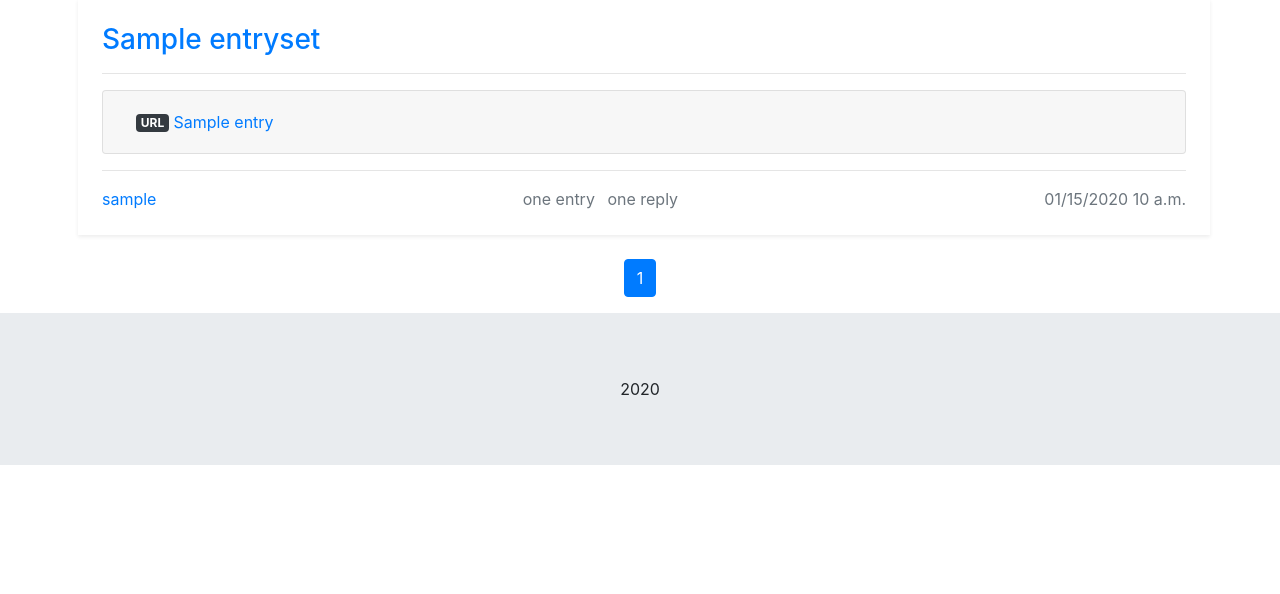
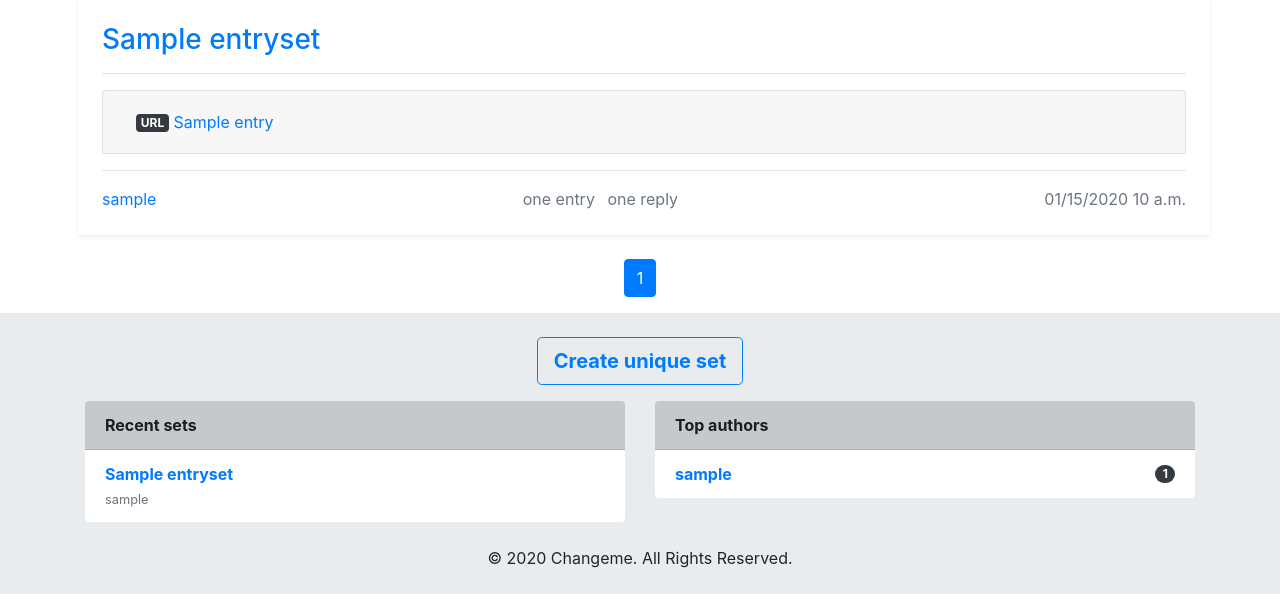
Before and after one commit to spell7788/linkysets, a Django app: page / in a window 1280 px wide. Shown: the part 397-991 px from the top of the page. Before the commit the page ends 862 px from the top, so only its background shows below. Run offline with Django 3.2, Linux system fonts and the light colour scheme; tables that the repository leaves empty hold one stand-in row (values such as "Sample post"); parts of the project's set-up code (start-up, migrations or seed data) failed here and were passed over; some libraries are stand-ins or nearby versions.

Commit message:
:lipstick: Footer html, styles, ratings

```diff
--- a/config/settings/base.py
+++ b/config/settings/base.py
@@ -1,3 +1,4 @@
+# flake8: noqa: E800
 """
 Django settings for polemicflow project.
 
@@ -72,6 +73,7 @@ TEMPLATES = [
                 "django.contrib.messages.context_processors.messages",
                 "polemicflow.users.context_processors.login",
                 "polemicflow.entries.context_processors.search",
+                "polemicflow.entries.context_processors.ratings",
             ],
             "builtins": ["polemicflow.common.templatetags.common_tags"],
         },
--- a/polemicflow/entries/context_processors.py
+++ b/polemicflow/entries/context_processors.py
@@ -1,7 +1,23 @@
 from django.http import HttpRequest
 
+from polemicflow.users.models import User
+
 from .forms import SearchForm
+from .models import EntrySet
 
 
 def search(request: HttpRequest) -> dict:
     return {"search_form": SearchForm()}
+
+
+RATING_LIST_LIMIT = 5
+
+
+def ratings(request: HttpRequest) -> dict:
+    top_authors_qs = User.objects.num_entrysets().filter(num_sets__gt=0)
+    top_authors_qs = top_authors_qs.order_by("-num_sets")[:RATING_LIST_LIMIT]
+    recent_entrysets_qs = EntrySet.objects.order_by("-created")[:RATING_LIST_LIMIT]
+    return {
+        "top_authors": top_authors_qs,
+        "recent_entrysets": recent_entrysets_qs,
+    }
--- a/polemicflow/templates/footer.html
+++ b/polemicflow/templates/footer.html
@@ -1,8 +1,91 @@
-<footer class="jumbotron jumbotron-fluid m-0">
+{% load i18n %}
+
+<footer class="jumbotron jumbotron-fluid m-0 py-4">
   <div class="container">
-    <div class="grid">
-      <div class="column full-width d-flex justify-content-center">
-        {% now "Y" %}
+    <div class="row mb-3">
+      <div class="col text-center">
+        <a
+          href="{% url 'entries:create' %}"
+          class="btn btn-outline-primary btn-lg font-weight-bold"
+        >
+          {% trans "Create unique set" %}
+        </a>
+      </div>
+    </div>
+
+    <div class="row mb-4">
+      <div class="col-12 col-sm-6 mb-2 mb-sm-0">
+        <ol class="list-group list-group-flush rounded">
+          <li class="list-group-item list-group-item-dark font-dark font-weight-bold">
+            {% trans "Recent sets" %}
+          </li>
+
+          {% for entryset in recent_entrysets %}
+            <li class="list-group-item">
+              <a
+                href="{{ entryset.get_absolute_url }}"
+                class="d-block font-weight-bold text-decoration-none"
+              >
+                {{ entryset }}
+              </a>
+
+              {% with entryset.get_author as author %}
+                <a
+                  href="{{ author.get_absolute_url }}"
+                  class="text-muted text-decoration-none"
+                >
+                  <small>
+                    {{ author.username }}
+                  </small>
+                </a>
+              {% endwith %}
+            </li>
+          {% empty %}
+            <li class="list-group-item text-center">
+              <i>
+                {% trans "No recent sets yet." %}
+              </i>
+            </li>
+          {% endfor %}
+        </ol>
+      </div>
+
+      <div class="col-12 col-sm-6">
+        <ol class="list-group list-group-flush rounded">
+          <li class="list-group-item list-group-item-dark font-dark font-weight-bold">
+            {% trans "Top authors" %}
+          </li>
+
+          {% for author in top_authors %}
+            <li class="list-group-item d-flex justify-content-between align-items-center">
+              <a
+                href="{{ author.get_absolute_url }}"
+                class="font-weight-bold text-decoration-none"
+              >
+                {{ author.username }}
+              </a>
+
+              <span class="badge badge-dark badge-pill">
+                {{ author.num_sets }}
+              </span>
+            </li>
+          {% empty %}
+            <li class="list-group-item text-center">
+              <i>
+                {% trans "No authors yet." %}
+              </i>
+            </li>
+          {% endfor %}
+        </ol>
+      </div>
+    </div>
+
+    <div class="row">
+      <div class="col d-flex justify-content-center">
+        {% now "Y" as year %}
+        {% blocktrans with year=year trimmed %}
+          &#169; {{ year }} Changeme. All Rights Reserved.
+        {% endblocktrans %}
       </div>
     </div>
   </div>
```
